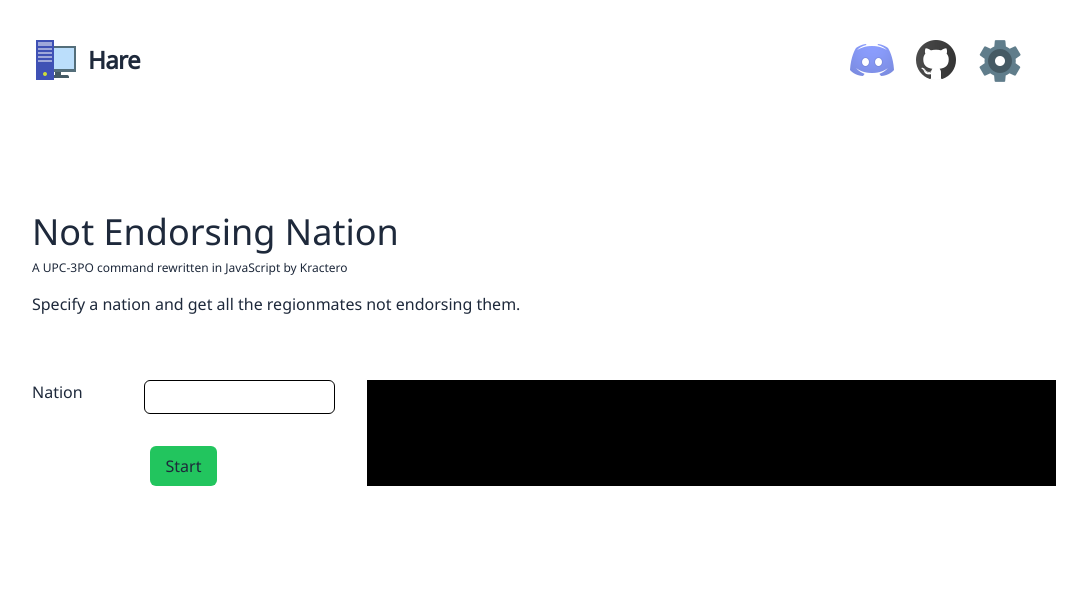
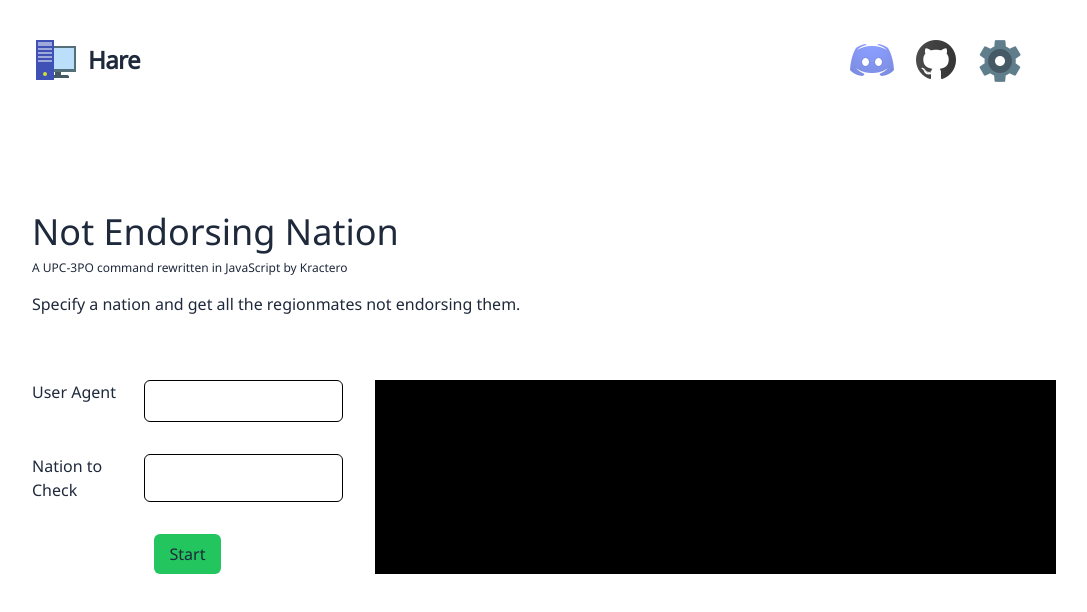
Before and after one commit to Kractero/hare, a SvelteKit app: page /tools/nen in a window 1280 px wide. Shown: the top 612 px of the page, without its empty margins (112-1199 px from the left). Built offline with nearby package versions, Linux system fonts and the light colour scheme.

Commit message:
localstorage change, use @html

```diff
--- a/src/lib/txtIterator.ts
+++ b/src/lib/txtIterator.ts
@@ -16,12 +16,12 @@ export async function nsIterator(puppets: string, mode: string, main?: string) {
 		if (mode === 'Login Sheet') {
 			buildString += `<tr><td><p>${i + 1} of ${
 				puppetsList.length
-			}</p></td><td><p><a target="_blank" href="https://www.nationstates.net/nation=${nation_formatted}/page=upload_flag/test=1/User_agent=${main}">Link to Nation</a></p></td></tr>`;
+			}</p></td><td><p><a target="_blank" href="https://www.nationstates.net/container=${nation_formatted}/nation=${nation_formatted}/page=upload_flag/test=1/User_agent=${main}">Link to Nation</a></p></td></tr>`;
 		}
 		if (mode === 'Creator') {
 			buildString += `<tr><td><p>${i + 1} of ${
 				puppetsList.length
-			}</p></td><td><p><a target="_blank" href="https://www.nationstates.net/nation=${nation_formatted}/page=create_nation/name=${nation}">Link to Nation</a></p></td></tr>`;
+			}</p></td><td><p><a target="_blank" href="https://www.nationstates.net/container=${nation_formatted}/nation=${nation_formatted}/page=create_nation/name=${nation}">Link to Nation</a></p></td></tr>`;
 		}
 	}
 	return mode === 'Container Rules' ? [containerise_nation, containerise_container] : buildString;
--- a/src/routes/tools/containerise/+page.svelte
+++ b/src/routes/tools/containerise/+page.svelte
@@ -3,18 +3,23 @@
 	import { nsIterator } from '$lib/txtIterator';
 	import { onMount } from 'svelte';
 	import Head from '$lib/component/Head.svelte';
-	let progress: Array<string> = [];
+	import { loadLocalStorage } from '$lib/loadLocalStorage';
+	import Terminal from '$lib/component/Terminal.svelte';
+	import Buttons from '$lib/component/Buttons.svelte';
+	let progress = "";
 	let puppets = '';
 	let content: Array<string>;
 	let downloadable = false;
-
-	onMount(() => {
-		puppets = localStorage.getItem('stationPuppets') || '';
-	});
+	onMount(() => ({puppets} = loadLocalStorage(["stationPuppets"])));
 
 	async function containerise(puppets: string) {
+		downloadable = false;
 		content = (await nsIterator(puppets, 'Container Rules')) as Array<string>;
-		progress = [...progress, `Finished processing`];
+		progress = `<p>Finished processing</p>`;
+		progress += `<p>NATION RULES</p>`
+		progress += content[0]
+		progress += `<p>CONTAINER RULES</p>`
+		progress += content[1]
 		downloadable = true;
 	}
 </script>
@@ -48,26 +53,12 @@
 				class="text-black p-1 w-96 rounded-md border border-black dark:border-none"
 			/>
 		</div>
-		<div class="max-w-lg flex justify-center gap-2">
-			<button
-				type="submit"
-				class="bg-green-500 rounded-md px-4 py-2 transition duration-300 hover:bg-green-300"
-			>
-				Start
-			</button>
+		<Buttons>
 			<button disabled={!downloadable} on:click={() => handleDownload('txt', content, '')}
 				class="bg-green-500 rounded-md px-4 py-2 transition duration-300 hover:bg-green-300 disabled:opacity-20 disabled:hover:bg-green-500">
 				Download
 			</button>
-		</div>
+		</Buttons>
 	</form>
-	<pre
-		class="flex-1 p-2 whitespace-pre-wrap bg-black dark:bg-gray-50 text-white dark:text-black font-medium font-mono inline-block">
-        {#if content && content[0]}
-			<p>NATION RULES</p>
-            <p>{content[0]}</p>
-            <p>CONTAINER RULES</p>
-            <p>{content[1]}</p>
-		{/if}
-    </pre>
+	<Terminal bind:progress={progress} />
 </div>
--- a/src/routes/tools/creation/+page.svelte
+++ b/src/routes/tools/creation/+page.svelte
@@ -6,18 +6,18 @@
 	import InputCredentials from '$lib/component/InputCredentials.svelte';
 	import Terminal from '$lib/component/Terminal.svelte';
 	import Head from '$lib/component/Head.svelte';
-	let progress: Array<string> = [];
+	import { loadLocalStorage } from '$lib/loadLocalStorage';
+	import Buttons from '$lib/component/Buttons.svelte';
+	let progress = "";
 	let puppets = '';
 	let main = '';
 	let content: string;
 	let downloadable = false;
-	onMount(() => {
-		puppets = localStorage.getItem('stationPuppets') || '';
-		main = localStorage.getItem('stationMain') || '';
-	});
+	onMount(() => ({puppets, main} = loadLocalStorage(["stationPuppets", "stationMain"])));
 	async function login(puppets: string) {
+		downloadable = false;
 		content = (await nsIterator(puppets, 'Creator', main)) as string;
-		progress = [...progress, `Finished processing`];
+		progress = "<p>Finished processing</p>"
 		downloadable = true;
 	}
 </script>
@@ -41,18 +41,12 @@
 <div class="lg:w-[1024px] lg:max-w-5xl flex flex-col lg:flex-row gap-8 break-normal">
 	<form on:submit|preventDefault={() => login(puppets)} class="flex flex-col gap-8">
 		<InputCredentials bind:main bind:puppets authenticated={false} />
-		<div class="max-w-lg flex justify-center gap-2">
-			<button
-				type="submit"
-				class="bg-green-500 rounded-md px-4 py-2 transition duration-300 hover:bg-green-300"
-			>
-				Start
-			</button>
+		<Buttons>
 			<button disabled={!downloadable} on:click={() => handleDownload('html', htmlContent(content), 'Creator')}
 				class="bg-green-500 rounded-md px-4 py-2 transition duration-300 hover:bg-green-300 disabled:opacity-20 disabled:hover:bg-green-500">
 				Download
 			</button>
-		</div>
+		</Buttons>
 	</form>
 	<Terminal bind:progress={progress} />
 </div>
--- a/src/routes/tools/login/+page.svelte
+++ b/src/routes/tools/login/+page.svelte
@@ -6,18 +6,18 @@
 	import InputCredentials from '$lib/component/InputCredentials.svelte';
 	import Terminal from '$lib/component/Terminal.svelte';
 	import Head from '$lib/component/Head.svelte';
-	let progress: Array<string> = [];
+	import { loadLocalStorage } from '$lib/loadLocalStorage';
+	import Buttons from '$lib/component/Buttons.svelte';
+	let progress = '';
 	let puppets = '';
 	let main = '';
 	let content: string;
 	let downloadable = false;
-	onMount(() => {
-		puppets = localStorage.getItem('stationPuppets') || '';
-		main = localStorage.getItem('stationMain') || '';
-	});
+	onMount(() => ({puppets, main} = loadLocalStorage(["stationPuppets", "stationMain"])));
 	async function login(puppets: string) {
+		downloadable = false;
 		content = (await nsIterator(puppets, 'Login Sheet', main)) as string;
-		progress = [...progress, `Finished processing`];
+		progress = `<p>Finished processing!</p>`;
 		downloadable = true;
 	}
 </script>
@@ -44,18 +44,12 @@
 <div class="lg:w-[1024px] lg:max-w-5xl flex flex-col lg:flex-row gap-8 break-normal">
 	<form on:submit|preventDefault={() => login(puppets)} class="flex flex-col gap-8">
 		<InputCredentials bind:main bind:puppets authenticated={false} />
-		<div class="max-w-lg flex justify-center gap-2">
-			<button
-				type="submit"
-				class="bg-green-500 rounded-md px-4 py-2 transition duration-300 hover:bg-green-300"
-			>
-				Start
-			</button>
+		<Buttons>
 			<button disabled={!downloadable} type="button" on:click={() => handleDownload('html', htmlContent(content), 'Login Sheet')}
 				class="bg-green-500 rounded-md px-4 py-2 transition duration-300 hover:bg-green-300 disabled:opacity-20 disabled:hover:bg-green-500">
 				Download
 			</button>
-		</div>
+		</Buttons>
 	</form>
 	<Terminal bind:progress={progress} />
 </div>
--- a/src/routes/tools/nen/+page.svelte
+++ b/src/routes/tools/nen/+page.svelte
@@ -2,13 +2,19 @@
 	import { onMount } from 'svelte';
 	import { parser, sleep } from '$lib/globals';
 	import Head from '$lib/component/Head.svelte';
-	let progress: string[] = [];
+	import { loadLocalStorage } from '$lib/loadLocalStorage';
+	import Buttons from '$lib/component/Buttons.svelte';
+	import Input from '$lib/component/Input.svelte';
+	import Terminal from '$lib/component/Terminal.svelte';
+	let progress = "";
 	let main = '';
-	onMount(() => {
-		main = localStorage.getItem('stationEndotartNENNation') || '';
-	});
-	async function findWA(main: string) {
-		const response = await fetch(`https://www.nationstates.net/cgi-bin/api.cgi?nation=${main}&q=endorsements+region+wa`, {
+	let nennation = '';
+
+	onMount(() => ({main, nennation} = loadLocalStorage(["stationMain", "stationNENNation"])));
+
+	async function findWA() {
+		progress = '';
+		const response = await fetch(`https://www.nationstates.net/cgi-bin/api.cgi?nation=${nennation}&q=endorsements+region+wa`, {
 			headers: {
 				'User-Agent': main
 			}
@@ -16,16 +22,19 @@
         const text = await response.text();
         const xml = parser.parse(text)
         if (xml.NATION.UNSTATUS === "Non-member") {
-            progress = [`${main} is not in the WA.`]
+            progress += `<p class="text-red-400">${nennation} is not in the WA.</p>`
 			return;
         }
 		await sleep(700);
-		progress = [...progress, `Searching for the nations in ${xml.NATION.REGION} not endorseding ${main}`]
+		progress += `<p">Searching for the nations in ${xml.NATION.REGION} not endorsing ${nennation}</p>`
         const wamems = await fetch(`https://www.nationstates.net/cgi-bin/api.cgi?region=${xml.NATION.REGION}&q=wanations`)
 		const text2 = await wamems.text();
 		const xml2 = parser.parse(text2);
         const mainEndorsers = xml.NATION.ENDORSEMENTS.split(',');
-        progress = xml2.REGION.UNNATIONS.split(',').filter((member: string) => !mainEndorsers.includes(member) && member !== main.toLowerCase().replace(' ', '_'));
+    	xml2.REGION.UNNATIONS.split(',').filter((member: string) => !mainEndorsers.includes(member) && member !== nennation.toLowerCase().replace(' ', '_')).forEach((member: string) => {
+			progress += `<p><a class="underline" href={"https://nationstates.net/nation=${member}"}>${member}</a> is not endorsing ${nennation}.</p>`
+		});
+		progress += `<p>Finished processing</p>`
 	}
 </script>
 
@@ -37,35 +46,10 @@
 <p class="mb-16">Specify a nation and get all the regionmates not endorsing them.</p>
 
 <div class="lg:w-[1024px] lg:max-w-5xl flex flex-col lg:flex-row gap-8 break-normal">
-	<form on:submit|preventDefault={() => findWA(main)} class="flex flex-col gap-8">
-		<div class="flex gap-4 justify-between max-w-lg">
-			<label class="w-24" for="main">Nation</label>
-			<input
-				required
-				id="main"
-				bind:value={main}
-				class="text-right text-black p-1 max-w-xs rounded-md border border-black dark:border-none"
-			/>
-		</div>
-		<div class="max-w-lg flex justify-center">
-			<button
-				type="submit"
-				class="text-right bg-green-500 rounded-md px-4 py-2 transition duration-300 hover:bg-green-300"
-			>
-				Start
-			</button>
-		</div>
+	<form on:submit|preventDefault={() => findWA()} class="flex flex-col gap-8">
+		<Input text={`User Agent`} bind:bindValue={main} forValue="main" required={true} />
+		<Input text={`Nation to Check`} bind:bindValue={nennation} forValue="nennation" required={true} />
+		<Buttons />
 	</form>
-	<pre
-		class="flex-1 p-2 whitespace-pre-wrap bg-black dark:bg-gray-50 text-white dark:text-black font-medium font-mono inline-block">
-        {#if progress}
-			{#each progress as member}
-                {#if member.includes("Searching for the nations in") || !member.includes("is not in the WA")}
-                    <p>{member}</p>
-                {:else}
-					<p><a class="underline" href={`https://nationstates.net/nation=${member}`}>{member}</a> is not endorsing {main}.</p>
-                {/if}
-            {/each}
-		{/if}
-    </pre>
+	<Terminal bind:progress={progress} />
 </div>
--- a/src/routes/tools/whereswa/+page.svelte
+++ b/src/routes/tools/whereswa/+page.svelte
@@ -3,15 +3,15 @@
 	import InputCredentials from '$lib/component/InputCredentials.svelte';
 	import { parser } from '$lib/globals';
 	import Head from '$lib/component/Head.svelte';
-	let progress: Array<string> = [];
+	import { loadLocalStorage } from '$lib/loadLocalStorage';
+	import Buttons from '$lib/component/Buttons.svelte';
+	import Terminal from '$lib/component/Terminal.svelte';
+	let progress = "";
 	let puppets = '';
 	let main = '';
-	let content: string;
-	onMount(() => {
-		puppets = localStorage.getItem('stationPuppets') || '';
-		main = localStorage.getItem('stationMain') || '';
-	});
+	onMount(() => ({puppets, main} = loadLocalStorage(["stationPuppets", "stationMain"])));
 	async function findWA(main: string, puppets: string) {
+		progress = '';
 		const puppetsList = puppets.split('\n');
 		const response = await fetch(`https://www.nationstates.net/cgi-bin/api.cgi?wa=1&q=members`, {
 			headers: {
@@ -21,11 +21,11 @@
 		const text = await response.text();
 		const xml = parser.parse(text);
 		const members = xml.WA.MEMBERS.split(',');
-		for (let i = 0; i < puppetsList.length; i++) {
-			if (members.includes(puppetsList[i].toLowerCase().replace(' ', '_'))) {
-				content = puppetsList[i];
+		puppetsList.forEach(puppet => {
+			if (members.includes(puppet.toLowerCase().replace(' ', '_'))) {
+				progress = `<p>I found your WA on <a href={"https://nationstates.net/nation=${puppet}"}>${puppet}</a>.</p>`;
 			}
-		}
+		})
 	}
 </script>
 
@@ -41,20 +41,7 @@
 <div class="lg:w-[1024px] lg:max-w-5xl flex flex-col lg:flex-row gap-8 break-normal">
 	<form on:submit|preventDefault={() => findWA(main, puppets)} class="flex flex-col gap-8">
 		<InputCredentials bind:main bind:puppets authenticated={false} />
-		<div class="max-w-lg flex justify-center">
-			<button
-				type="submit"
-				class="bg-green-500 rounded-md px-4 py-2 transition duration-300 hover:bg-green-300"
-			>
-				Start
-			</button>
-		</div>
+		<Buttons />
 	</form>
-	<pre
-		class="flex-1 p-2 whitespace-pre-wrap bg-black dark:bg-gray-50 text-white dark:text-black font-medium font-mono inline-block">
-        {#if content}
-			<p>I found your WA on <a href={`https://nationstates.net/nation=${content}`}>{content}</a
-				>.</p>
-		{/if}
-    </pre>
+	<Terminal bind:progress={progress} />
 </div>
```
